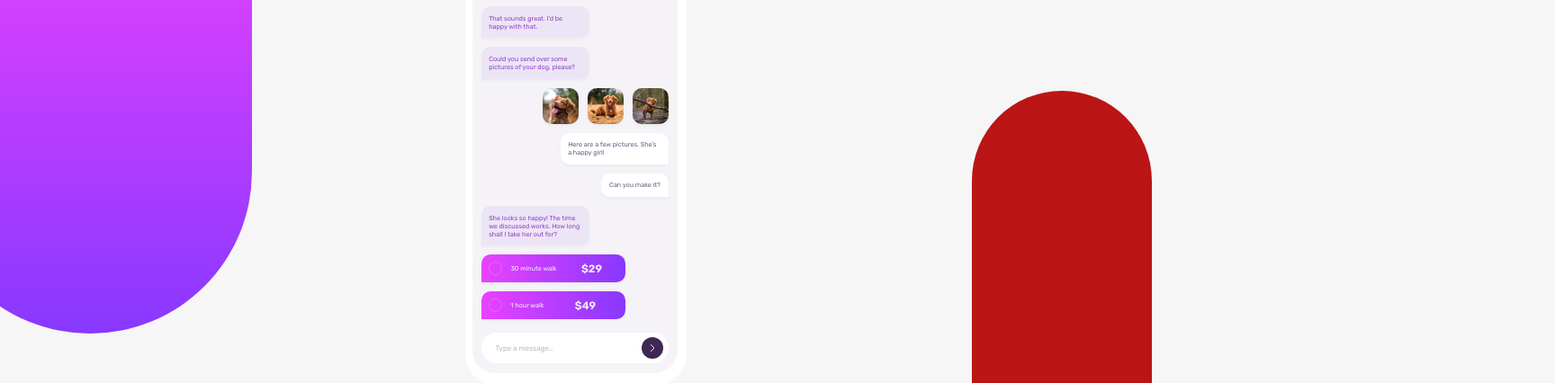
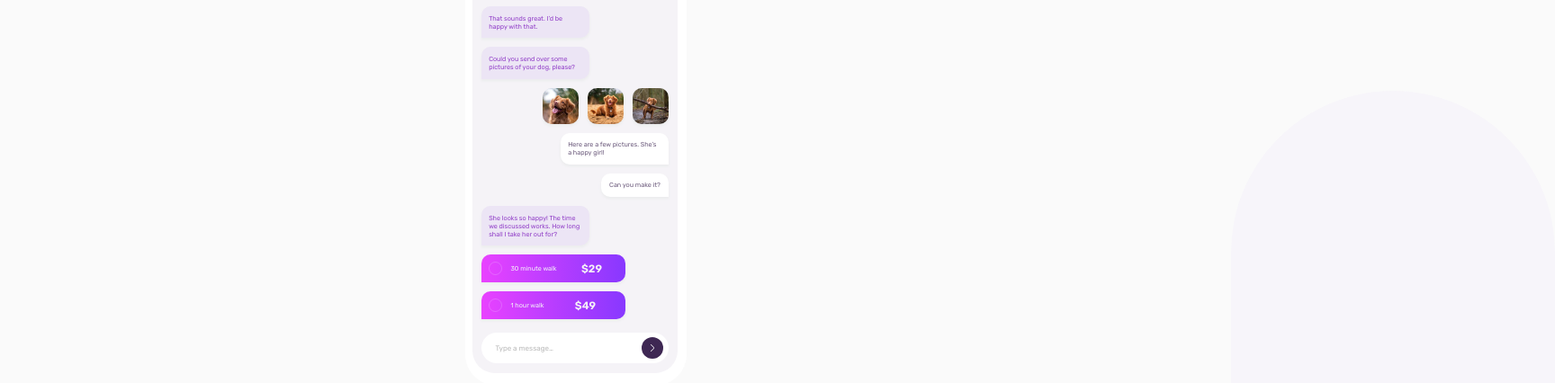
Before and after one commit to mjarvil/chatapp-illustration, a plain HTML site: page index.html in a window 1280 px wide. Shown: the part 109-535 px from the top of the page at 90% size, 1728 px wide, since content can reach past the window. Drawn offline with Linux system fonts and the light colour scheme.

Commit message:
readjusted background

```diff
--- a/css/styles.css
+++ b/css/styles.css
@@ -9,7 +9,7 @@ html {
 
 body {
   font-family: 'Rubik', sans-serif;
-  background: #f6f6f6;
+  background: #fafafa;
   position: relative;
 }
 
@@ -17,7 +17,7 @@ body {
   position: absolute;
   height: 60vh;
   top: 0;
-  left: -80px;
+  left: -30%;
   width: 45vh;
   background: linear-gradient(to bottom, #e942ff, #8838ff);
   border-radius: 0 0 200px 200px;
@@ -28,9 +28,9 @@ body {
   position: absolute;
   height: 60vh;
   bottom: 0;
-  right: 0;
-  width: 200px;
-  background: #bb1515;
+  right: -35%;
+  width: 45vh;
+  background: #f7f5fa;
   border-radius: 200px 200px 0 0;
   z-index: -8;
 }
```
